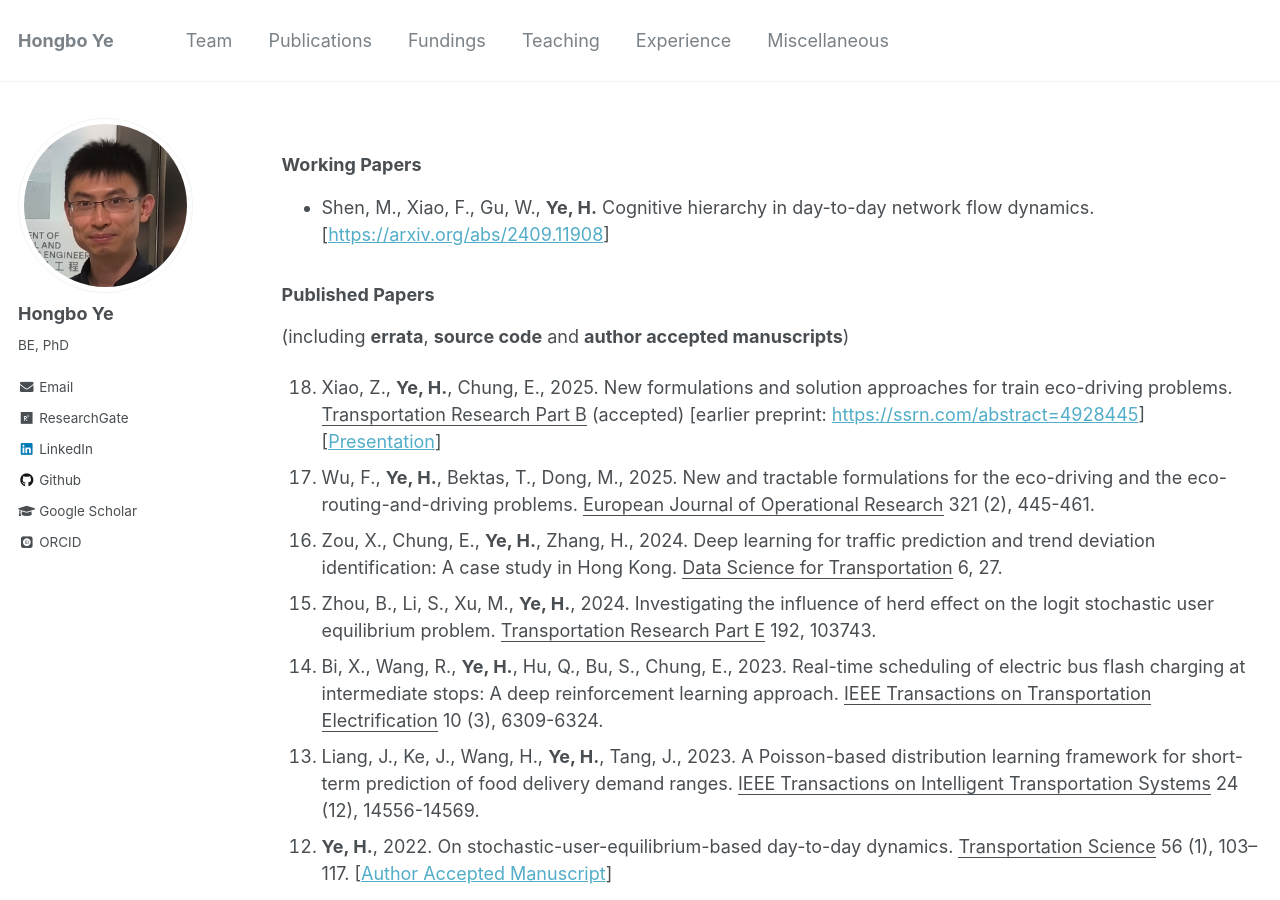
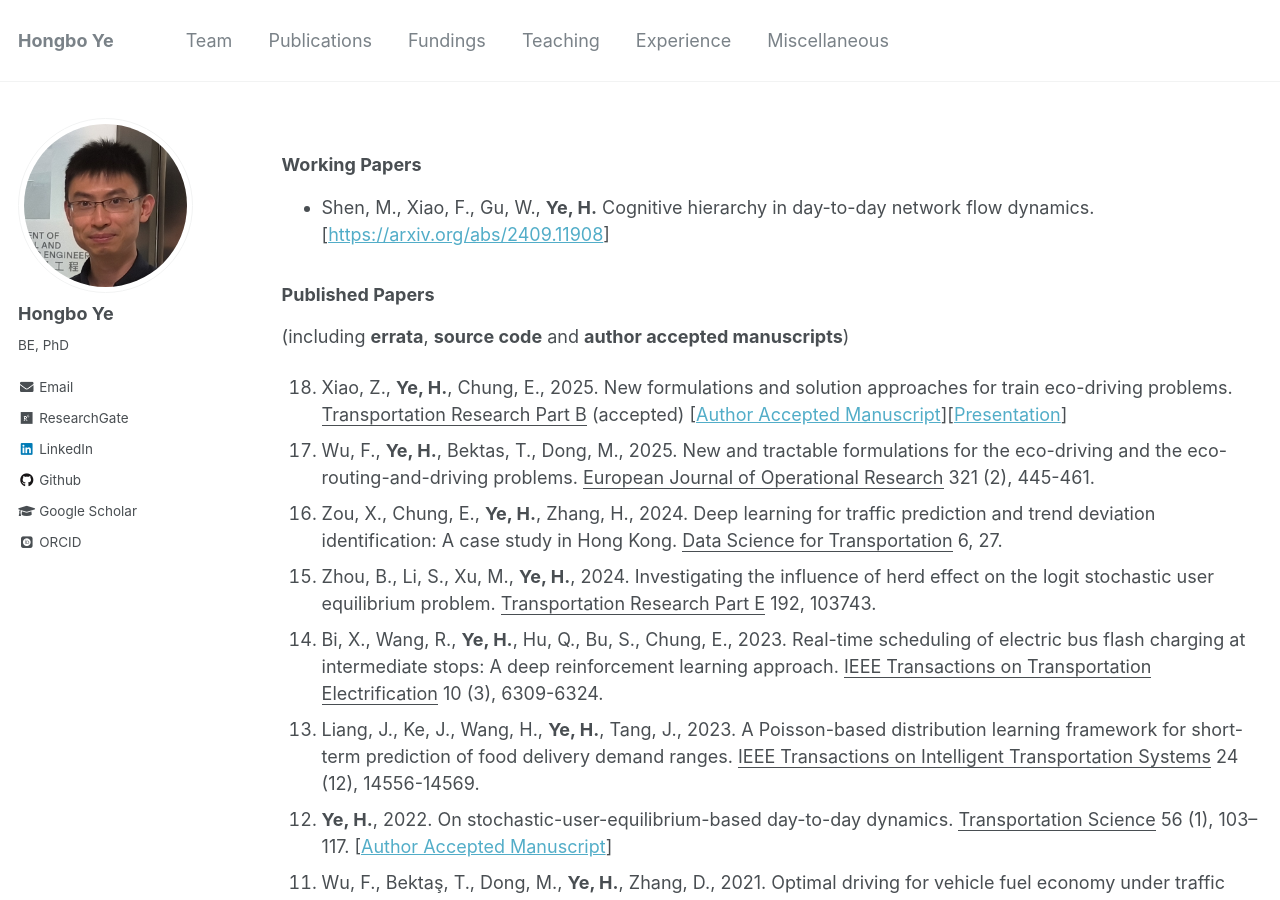
Before and after one commit to hb-ye/hb-ye.github.io, a Jekyll site: the page built from _pages/publications.md, in a window 1280 px wide and 900 px high. Built offline with Jekyll 4.4.1, drawn with Linux system fonts in a browser that asks for light colours; some web fonts are replaced.

Commit message:
Update publications.md

```diff
--- a/_pages/publications.md
+++ b/_pages/publications.md
@@ -22,7 +22,7 @@ author_profile: true
 (including **errata**, **source code** and **author accepted manuscripts**)
 
 {: reversed="reversed"}
-18. Xiao, Z., **Ye, H.**, Chung, E., 2025. New formulations and solution approaches for train eco-driving problems. <u>Transportation Research Part B</u> (accepted) [earlier preprint: <a href="https://ssrn.com/abstract=4928445">https://ssrn.com/abstract=4928445</a>][[Presentation](/files/2025Xiao_Presentation.pdf)]
+18. Xiao, Z., **Ye, H.**, Chung, E., 2025. New formulations and solution approaches for train eco-driving problems. <u>Transportation Research Part B</u> (accepted) [[Author Accepted Manuscript](/files/2025Xiao_AAM.pdf)][[Presentation](/files/2025Xiao_Presentation.pdf)]
 17. Wu, F., **Ye, H.**, Bektas, T., Dong, M., 2025. New and tractable formulations for the eco-driving and the eco-routing-and-driving problems. <u>European Journal of Operational Research</u> 321 (2), 445-461.
 16. Zou, X., Chung, E., **Ye, H.**, Zhang, H., 2024. Deep learning for traffic prediction and trend deviation identification: A case study in Hong Kong. <u>Data Science for Transportation</u> 6, 27.
 15. Zhou, B., Li, S., Xu, M., **Ye, H.**, 2024. Investigating the influence of herd effect on the logit stochastic user equilibrium problem. <u>Transportation Research Part E</u> 192, 103743.
```
